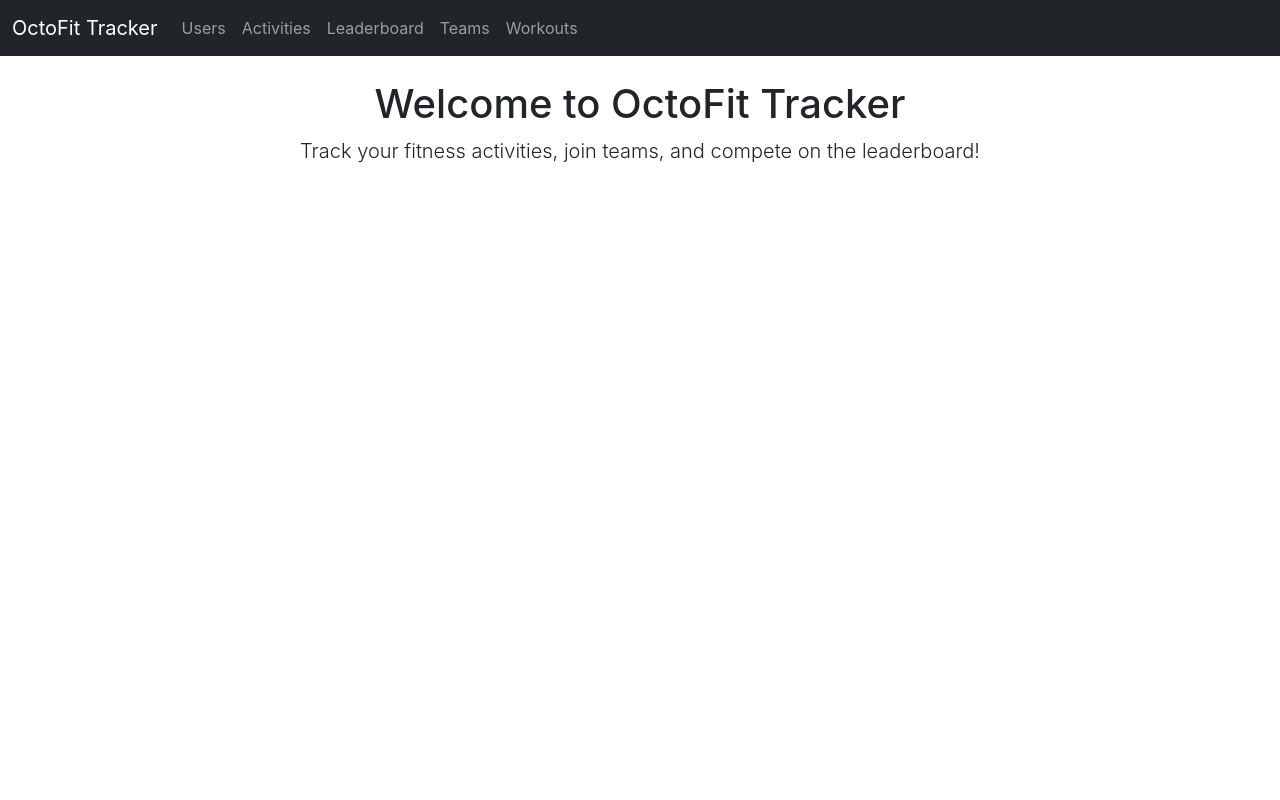
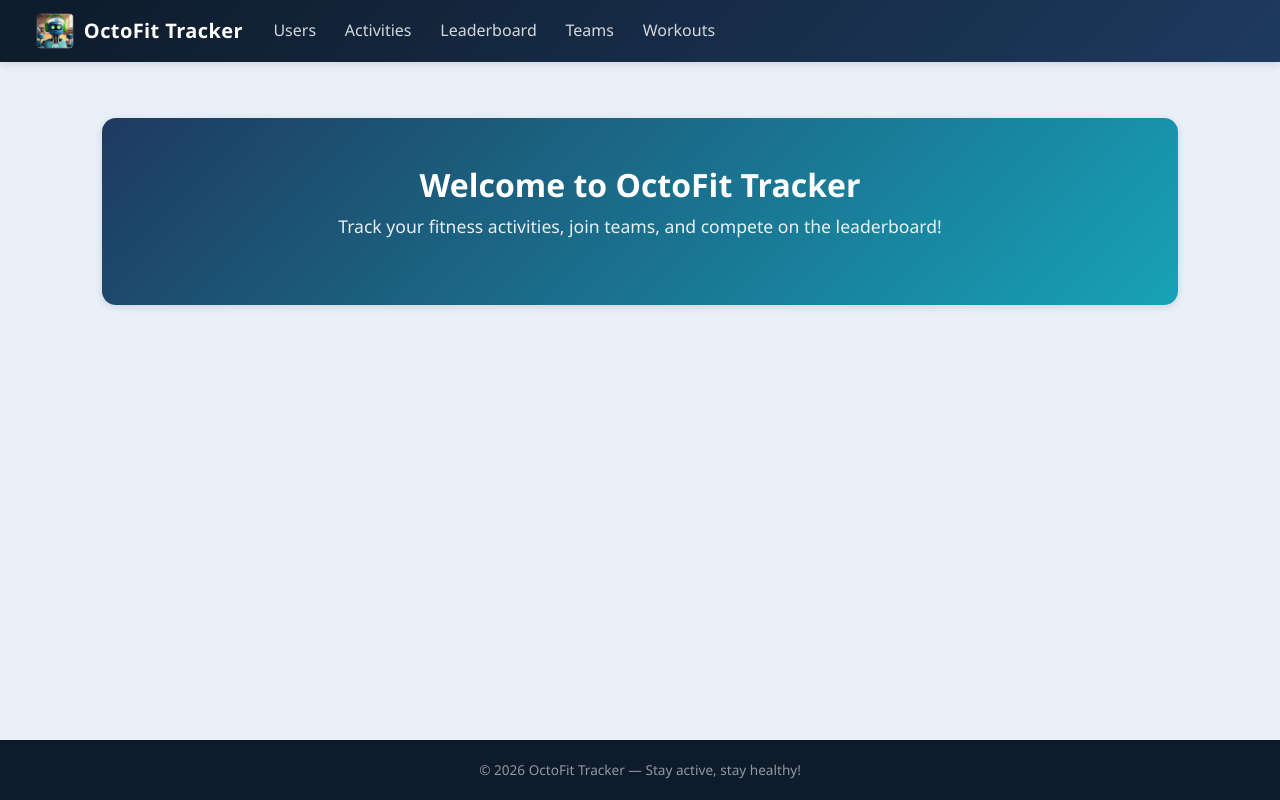
Before and after one commit to lmabrantes/flai-workshop-github-copilot-800, a React (Create React App) app in the folder octofit-tracker/frontend/: page / in a window 1280 px wide. Built offline with nearby package versions, Linux system fonts and the light colour scheme.

Commit message:
Refactor code structure for improved readability and maintainability

```diff
--- a/octofit-tracker/frontend/public/index.html
+++ b/octofit-tracker/frontend/public/index.html
@@ -2,14 +2,14 @@
 <html lang="en">
   <head>
     <meta charset="utf-8" />
-    <link rel="icon" href="%PUBLIC_URL%/favicon.ico" />
+    <link rel="icon" href="%PUBLIC_URL%/octofitapp-small.png" type="image/png" />
     <meta name="viewport" content="width=device-width, initial-scale=1" />
-    <meta name="theme-color" content="#000000" />
+    <meta name="theme-color" content="#1e3a5f" />
     <meta
       name="description"
       content="Web site created using create-react-app"
     />
-    <link rel="apple-touch-icon" href="%PUBLIC_URL%/logo192.png" />
+    <link rel="apple-touch-icon" href="%PUBLIC_URL%/octofitapp-small.png" />
     <!--
       manifest.json provides metadata used when your web app is installed on a
       user's mobile device or desktop. See https://developers.google.com/web/fundamentals/web-app-manifest/
@@ -24,7 +24,7 @@
       work correctly both with client-side routing and a non-root public URL.
       Learn how to configure a non-root public URL by running `npm run build`.
     -->
-    <title>React App</title>
+    <title>OctoFit Tracker</title>
   </head>
   <body>
     <noscript>You need to enable JavaScript to run this app.</noscript>
--- a/octofit-tracker/frontend/src/App.css
+++ b/octofit-tracker/frontend/src/App.css
@@ -1,38 +1,240 @@
-.App {
-  text-align: center;
+/* ── Global ─────────────────────────────────────────────── */
+:root {
+  --octo-navy:    #0d1b2a;
+  --octo-blue:    #1e3a5f;
+  --octo-teal:    #17a2b8;
+  --octo-green:   #28a745;
+  --octo-orange:  #fd7e14;
+  --octo-light:   #e9f0f8;
+  --octo-white:   #ffffff;
+  --octo-muted:   #6c757d;
+  --octo-border:  #cdd8e3;
+  --octo-shadow:  0 2px 8px rgba(0,0,0,.12);
 }
 
-.App-logo {
-  height: 40vmin;
-  pointer-events: none;
+*, *::before, *::after {
+  box-sizing: border-box;
 }
 
-@media (prefers-reduced-motion: no-preference) {
-  .App-logo {
-    animation: App-logo-spin infinite 20s linear;
-  }
+body {
+  background-color: var(--octo-light);
+  color: var(--octo-navy);
+  font-family: 'Segoe UI', Roboto, 'Helvetica Neue', Arial, sans-serif;
+  font-size: 16px;
+  line-height: 1.6;
+  margin: 0;
 }
 
-.App-header {
-  background-color: #282c34;
+/* ── App wrapper ────────────────────────────────────────── */
+.App {
   min-height: 100vh;
   display: flex;
   flex-direction: column;
-  align-items: center;
-  justify-content: center;
-  font-size: calc(10px + 2vmin);
-  color: white;
 }
 
-.App-link {
-  color: #61dafb;
+/* ── Navigation bar ─────────────────────────────────────── */
+.navbar {
+  background: linear-gradient(135deg, var(--octo-navy) 0%, var(--octo-blue) 100%) !important;
+  box-shadow: var(--octo-shadow);
+  padding: 0.5rem 1.5rem;
 }
 
-@keyframes App-logo-spin {
-  from {
-    transform: rotate(0deg);
-  }
-  to {
-    transform: rotate(360deg);
-  }
+.navbar-brand {
+  display: flex;
+  align-items: center;
+  gap: 0.6rem;
+  font-weight: 700;
+  font-size: 1.25rem;
+  color: var(--octo-white) !important;
+  letter-spacing: 0.02em;
 }
+
+.navbar-brand img.app-logo {
+  height: 36px;
+  width: auto;
+  border-radius: 6px;
+  object-fit: contain;
+}
+
+.navbar-brand:hover {
+  color: var(--octo-teal) !important;
+  text-decoration: none;
+}
+
+.navbar-nav .nav-link {
+  color: rgba(255,255,255,.82) !important;
+  font-weight: 500;
+  padding: 0.5rem 0.9rem !important;
+  border-radius: 6px;
+  transition: background 0.2s, color 0.2s;
+}
+
+.navbar-nav .nav-link:hover,
+.navbar-nav .nav-link.active {
+  color: var(--octo-white) !important;
+  background-color: rgba(23,162,184,.25);
+}
+
+/* ── Page container ─────────────────────────────────────── */
+.container {
+  max-width: 1100px;
+}
+
+/* ── Headings ───────────────────────────────────────────── */
+h1, h2, h3, h4, h5, h6 {
+  color: var(--octo-blue);
+  font-weight: 700;
+}
+
+h1 { font-size: 2rem; }
+h2 { font-size: 1.6rem; border-bottom: 3px solid var(--octo-teal); padding-bottom: .35rem; margin-bottom: 1.1rem; }
+h3 { font-size: 1.3rem; }
+
+.welcome-heading {
+  color: var(--octo-blue);
+  font-size: 2.4rem;
+  margin-top: 1rem;
+}
+
+/* ── Links ──────────────────────────────────────────────── */
+a {
+  color: var(--octo-teal);
+  text-decoration: none;
+  transition: color 0.2s;
+}
+a:hover {
+  color: var(--octo-orange);
+  text-decoration: underline;
+}
+
+/* ── Cards ──────────────────────────────────────────────── */
+.card {
+  border: 1px solid var(--octo-border);
+  border-radius: 10px;
+  box-shadow: var(--octo-shadow);
+  background: var(--octo-white);
+}
+
+.card-header {
+  background: linear-gradient(135deg, var(--octo-blue) 0%, var(--octo-teal) 100%);
+  color: var(--octo-white);
+  font-weight: 700;
+  font-size: 1.05rem;
+  border-radius: 9px 9px 0 0 !important;
+  padding: 0.75rem 1.25rem;
+}
+
+/* ── Tables ─────────────────────────────────────────────── */
+.table {
+  border-collapse: separate;
+  border-spacing: 0;
+  width: 100%;
+  margin-bottom: 0;
+}
+
+.table thead th {
+  background-color: var(--octo-blue);
+  color: var(--octo-white);
+  font-weight: 700;
+  text-transform: uppercase;
+  font-size: 0.8rem;
+  letter-spacing: 0.06em;
+  padding: 0.75rem 1rem;
+  border: none;
+}
+
+.table thead th:first-child { border-radius: 8px 0 0 0; }
+.table thead th:last-child  { border-radius: 0 8px 0 0; }
+
+.table tbody tr:nth-child(even) { background-color: #eef4fb; }
+.table tbody tr:hover             { background-color: #dceeff; transition: background 0.15s; }
+
+.table tbody td {
+  padding: 0.65rem 1rem;
+  border-top: 1px solid var(--octo-border);
+  color: var(--octo-navy);
+  vertical-align: middle;
+}
+
+/* ── Buttons ─────────────────────────────────────────────── */
+.btn-primary {
+  background-color: var(--octo-blue);
+  border-color: var(--octo-blue);
+  color: var(--octo-white);
+  font-weight: 600;
+  border-radius: 6px;
+  transition: background 0.2s, border-color 0.2s, transform 0.1s;
+}
+.btn-primary:hover {
+  background-color: var(--octo-teal);
+  border-color: var(--octo-teal);
+  transform: translateY(-1px);
+}
+
+.btn-success {
+  background-color: var(--octo-green);
+  border-color: var(--octo-green);
+  font-weight: 600;
+  border-radius: 6px;
+  transition: filter 0.2s, transform 0.1s;
+}
+.btn-success:hover { filter: brightness(1.1); transform: translateY(-1px); }
+
+.btn-warning {
+  background-color: var(--octo-orange);
+  border-color: var(--octo-orange);
+  color: var(--octo-white);
+  font-weight: 600;
+  border-radius: 6px;
+  transition: filter 0.2s, transform 0.1s;
+}
+.btn-warning:hover { filter: brightness(1.1); transform: translateY(-1px); }
+
+.btn-danger {
+  border-radius: 6px;
+  font-weight: 600;
+  transition: filter 0.2s, transform 0.1s;
+}
+.btn-danger:hover { filter: brightness(1.1); transform: translateY(-1px); }
+
+/* ── Badges & rank indicators ───────────────────────────── */
+.badge-rank-1 { background-color: #ffd700; color: #333; }
+.badge-rank-2 { background-color: #c0c0c0; color: #333; }
+.badge-rank-3 { background-color: #cd7f32; color: #fff; }
+
+/* ── Welcome section ────────────────────────────────────── */
+.welcome-section {
+  background: linear-gradient(135deg, var(--octo-blue) 0%, var(--octo-teal) 100%);
+  color: var(--octo-white);
+  border-radius: 14px;
+  padding: 3rem 2rem;
+  margin: 2rem 0;
+  box-shadow: var(--octo-shadow);
+}
+.welcome-section h1 { color: var(--octo-white); }
+.welcome-section p  { color: rgba(255,255,255,.9); font-size: 1.1rem; }
+
+/* ── Alerts ─────────────────────────────────────────────── */
+.alert-info {
+  background-color: #d1edf4;
+  border-color: var(--octo-teal);
+  color: #0c5460;
+}
+
+/* ── Spinner ────────────────────────────────────────────── */
+.spinner-border {
+  color: var(--octo-teal);
+}
+
+/* ── Footer spacer ──────────────────────────────────────── */
+.footer {
+  text-align: center;
+  padding: 1.2rem;
+  background: var(--octo-navy);
+  color: rgba(255,255,255,.55);
+  font-size: 0.85rem;
+  margin-top: auto;
+}
+
+/* ── App-link (legacy) ──────────────────────────────────── */
+.App-link { color: var(--octo-teal); }
--- a/octofit-tracker/frontend/src/App.js
+++ b/octofit-tracker/frontend/src/App.js
@@ -1,6 +1,7 @@
 import React from 'react';
 import { Routes, Route, NavLink } from 'react-router-dom';
 import './App.css';
+import logo from './octofitapp-small.png';
 import Users from './components/Users';
 import Activities from './components/Activities';
 import Leaderboard from './components/Leaderboard';
@@ -13,6 +14,7 @@ function App() {
       <nav className="navbar navbar-expand-lg navbar-dark bg-dark">
         <div className="container-fluid">
           <NavLink className="navbar-brand" to="/">
+            <img src={logo} alt="OctoFit" className="app-logo" />
             OctoFit Tracker
           </NavLink>
           <button
@@ -53,7 +55,7 @@ function App() {
           <Route
             path="/"
             element={
-              <div className="text-center">
+              <div className="welcome-section text-center">
                 <h1>Welcome to OctoFit Tracker</h1>
                 <p className="lead">Track your fitness activities, join teams, and compete on the leaderboard!</p>
               </div>
@@ -66,6 +68,9 @@ function App() {
           <Route path="/workouts" element={<Workouts />} />
         </Routes>
       </div>
+      <footer className="footer">
+        &copy; {new Date().getFullYear()} OctoFit Tracker &mdash; Stay active, stay healthy!
+      </footer>
     </div>
   );
 }
```
Also changed, not shown: octofit-tracker/frontend/public/octofitapp-small.png (added), octofit-tracker/frontend/src/octofitapp-small.png (added).
